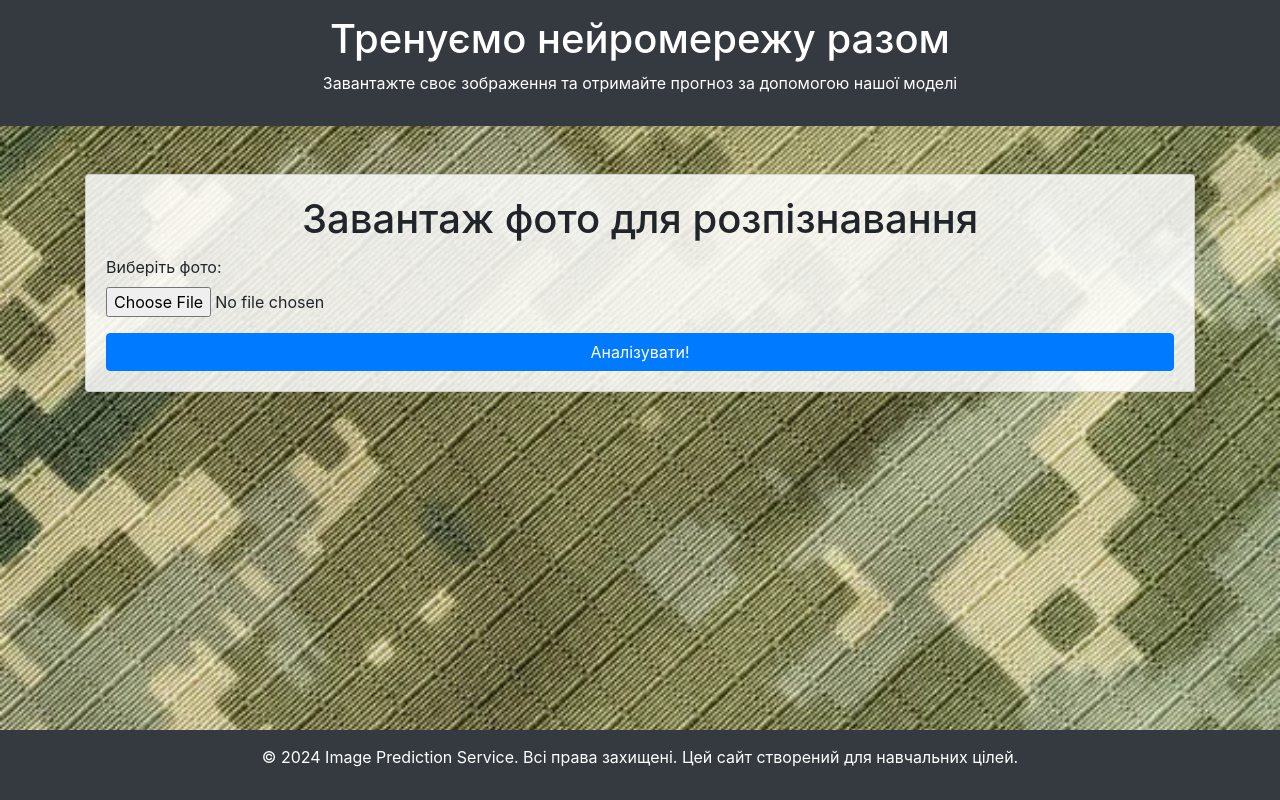
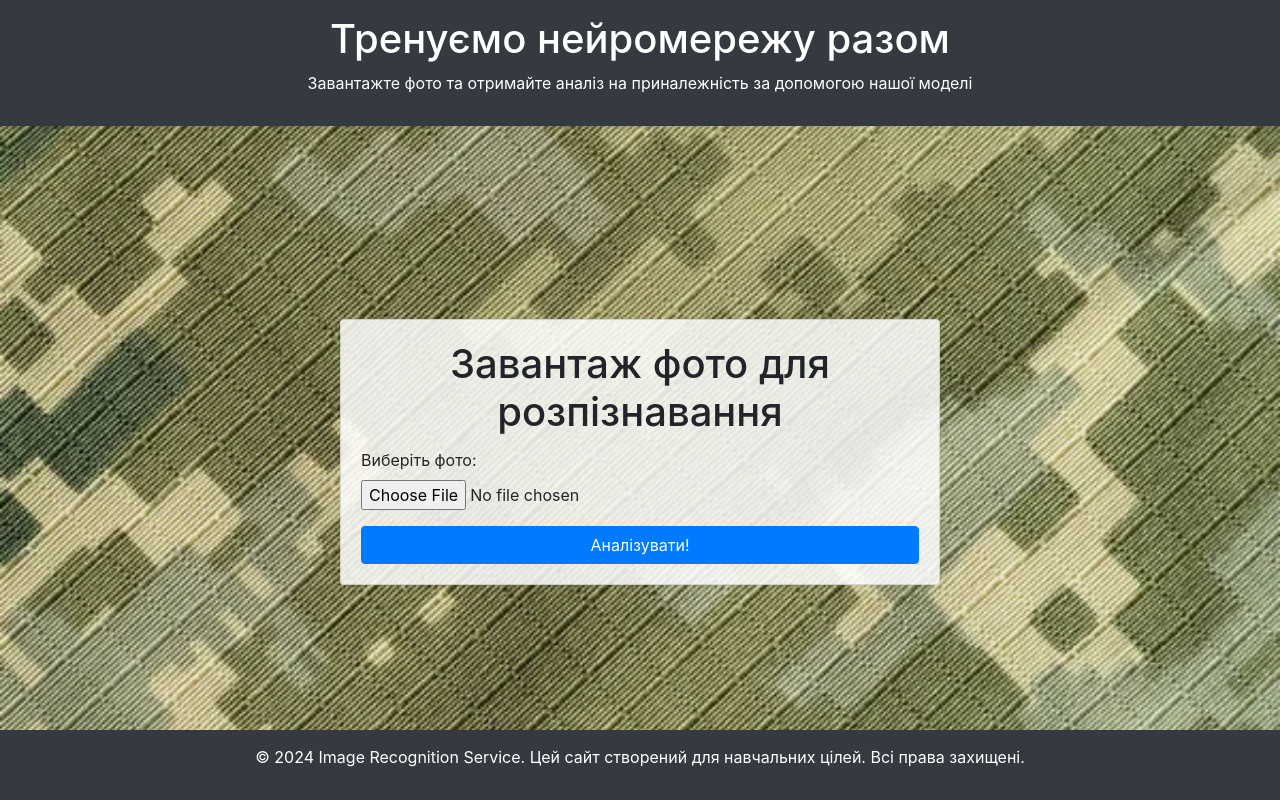
Before and after one commit to ivan-sheremeta/predictmod, a Flask app: page / in a window 1280 px wide. Run offline with Flask 3, Linux system fonts and the light colour scheme; some libraries are stand-ins or nearby versions.

Commit message:
make form inpiut pretier

```diff
--- a/templates/index.html
+++ b/templates/index.html
@@ -8,7 +8,7 @@
     <link href="https://stackpath.bootstrapcdn.com/bootstrap/4.5.2/css/bootstrap.min.css" rel="stylesheet">
 
     <!-- Custom CSS for camouflage background -->
-   <style>
+    <style>
         html, body {
             height: 100%;
             margin: 0;
@@ -24,6 +24,8 @@
         }
         .card {
             background-color: rgba(255, 255, 255, 0.85);
+            max-width: 600px;
+            margin: 0 auto; /* Центрування картки */
         }
         .header {
             background-color: #343a40;
@@ -40,6 +42,10 @@
         }
         .container {
             flex: 1;
+            display: flex;
+            justify-content: center;
+            align-items: center;
+            flex-direction: column;
         }
     </style>
 </head>
@@ -48,14 +54,21 @@
     <div class="header">
         <div class="container">
             <h1>Тренуємо нейромережу разом</h1>
-            <p>Завантажте своє зображення та отримайте прогноз за допомогою нашої моделі</p>
+            <p>Завантажте фото та отримайте аналіз на приналежність за допомогою нашої моделі</p>
         </div>
     </div>
 
     <!-- Main Content -->
-    <div class="container mt-5">
-        <div class="card">
+    <div class="container">
+        <div class="card mt-5">
             <div class="card-body">
+                {% if prediction %}
+                <div class="alert alert-info" role="alert">
+                    <h4 class="alert-heading">Результат:</h4>
+                    <p>{{ prediction }}</p>
+                </div>
+                {% endif %}
+
                 <h1 class="card-title text-center">Завантаж фото для розпізнавання</h1>
                 <form action="/predict" method="post" enctype="multipart/form-data">
                     <div class="form-group">
@@ -73,13 +86,6 @@
                     </div>
                 </div>
                 {% endif %}
-
-                {% if prediction %}
-                <div class="alert alert-info mt-4" role="alert">
-                    <h4 class="alert-heading">Результат:</h4>
-                    <p>{{ prediction }}</p>
-                </div>
-                {% endif %}
             </div>
         </div>
     </div>
@@ -87,7 +93,7 @@
     <!-- Footer -->
     <div class="footer">
         <div class="container">
-            <p>&copy; 2024 Image Prediction Service. Всі права захищені. Цей сайт створений для навчальних цілей.</p>
+            <p>&copy; 2024 Image Recognition Service. Цей сайт створений для навчальних цілей. Всі права захищені. </p>
         </div>
     </div>
 
```
